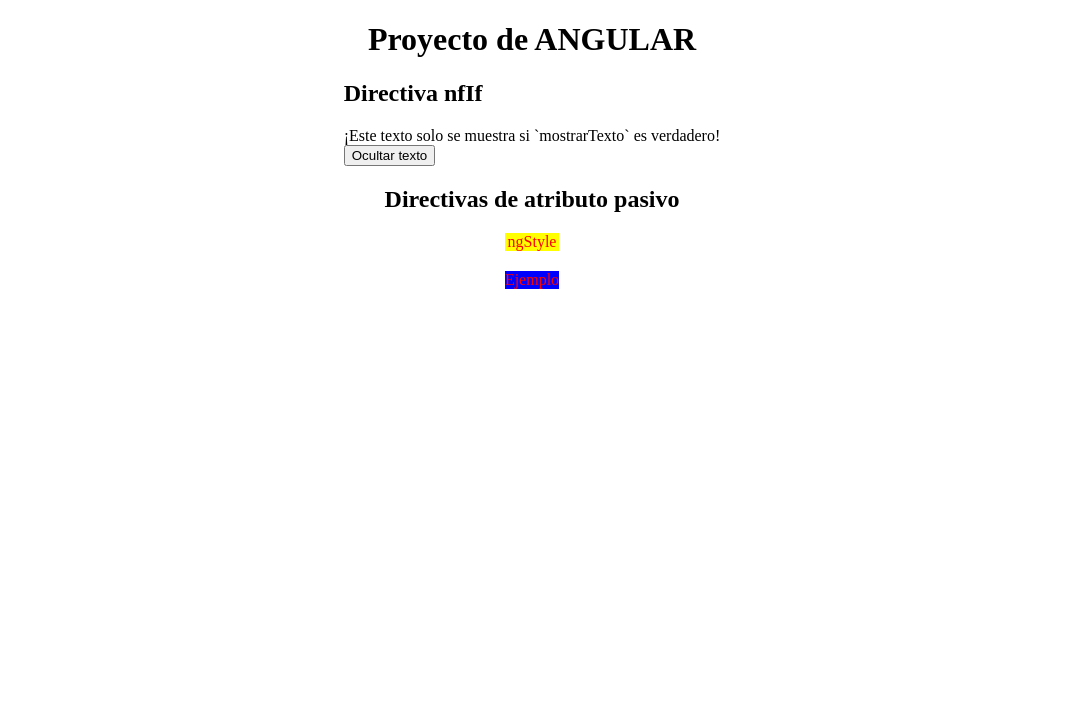
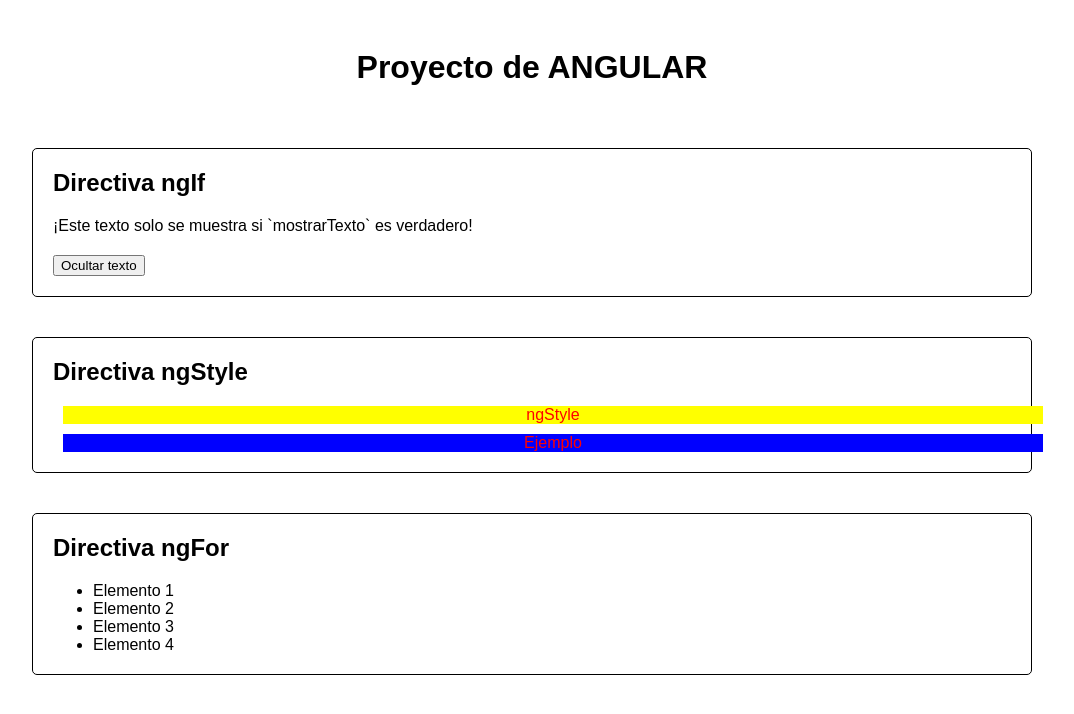
Before and after one commit to migcabvid/ProyectoAngular, an Angular app in the folder angularProyect/: page / in a window 1280 px wide. Shown: the top 714 px of the page, without its empty margins (108-1182 px from the left). Built offline with nearby package versions, Linux system fonts and the light colour scheme.

Commit message:
Modificación de las directivas y css

```diff
--- a/angularProyect/src/app/app.component.css
+++ b/angularProyect/src/app/app.component.css
@@ -1,7 +1,32 @@
-    H1 {
-        text-align: center;
-    }
-    div {
-        margin: 20px auto 0 auto;
-        width: fit-content;
-    }
+h1 {
+    text-align: center;
+}
+
+div {
+    margin: 20px 0; /* Espaciado vertical entre los divs */
+    text-align: left; /* Alinea el contenido del div a la izquierda */
+    width: 1000px; /* Ajusta el ancho al contenido */
+    box-sizing: border-box; /* Incluye padding y borde en el ancho total */
+}
+
+p {
+    margin: 10px;
+}
+
+.border {
+    border: 1px solid black;
+    border-radius: 5px;
+}
+
+:host {
+    font-family: "Arial", "Helvetica", sans-serif;
+    display: flex; /* Activa Flexbox */
+    flex-direction: column; /* Alinea los elementos en columna */
+    align-items: center; /* Centra horizontalmente */
+    justify-content: center; /* Centra verticalmente si es necesario */
+    margin: 0;
+}
+
+.espacio {
+    margin: 20px;
+}
--- a/angularProyect/src/app/app.component.html
+++ b/angularProyect/src/app/app.component.html
@@ -1,19 +1,37 @@
+<div>
   <h1>Proyecto de ANGULAR</h1>
-<div>
-  <h2>Directiva nfIf</h2>
+</div>
+
+<div class="border">
+  <div class="espacio">
+    <h2>Directiva ngIf</h2>
     <div *ngIf="mostrarTexto">
       ¡Este texto solo se muestra si `mostrarTexto` es verdadero!
     </div>
     <button *ngIf="mostrarTexto" (click)="mostrarTexto = false">Ocultar texto</button>
     <button *ngIf="!mostrarTexto" (click)="mostrarTexto = true">Mostrar texto</button>
   </div>
+</div>
 
-<div>
-  <h2>Directivas de atributo pasivo</h2>
+<div class="border">
+  <div class="espacio">
+    <h2>Directiva ngStyle</h2>
     <div>
       <!-- Cambia el color del texto a rojo -->
       <p [ngStyle]="{'color':'red','background-color':'#ff0','text-align':'center'}">ngStyle</p>
       <!-- Cambia el color del fondo a azul -->
-    <div><p [ngStyle]="colorEstado">Ejemplo</p></div>
+      <p [ngStyle]="colorEstado">Ejemplo</p>
     </div>
   </div>
+</div>
+
+<div class="border">
+  <div class="espacio">
+    <h2>Directiva ngFor</h2>
+    <ul>
+      <li *ngFor="let item of lista">
+        {{ item }}
+      </li>
+    </ul>
+  </div>
+</div>
--- a/angularProyect/src/app/app.component.ts
+++ b/angularProyect/src/app/app.component.ts
@@ -9,11 +9,16 @@
 })
 
 export class AppComponent {
+  // Variables para el ejemplo de ngIf
   mostrarTexto: boolean = true;
 
+  // Variables para el ejemplo de nfStyle
   colorEstado = {
     "color": "red",
     "background-color": "blue",
     "text-align": "center"
   };
+
+   // Lista para la directiva ngFor
+   lista: string[] = ['Elemento 1', 'Elemento 2', 'Elemento 3', 'Elemento 4'];
 }
```
Lines whose indentation alone changed are shown as unchanged.
